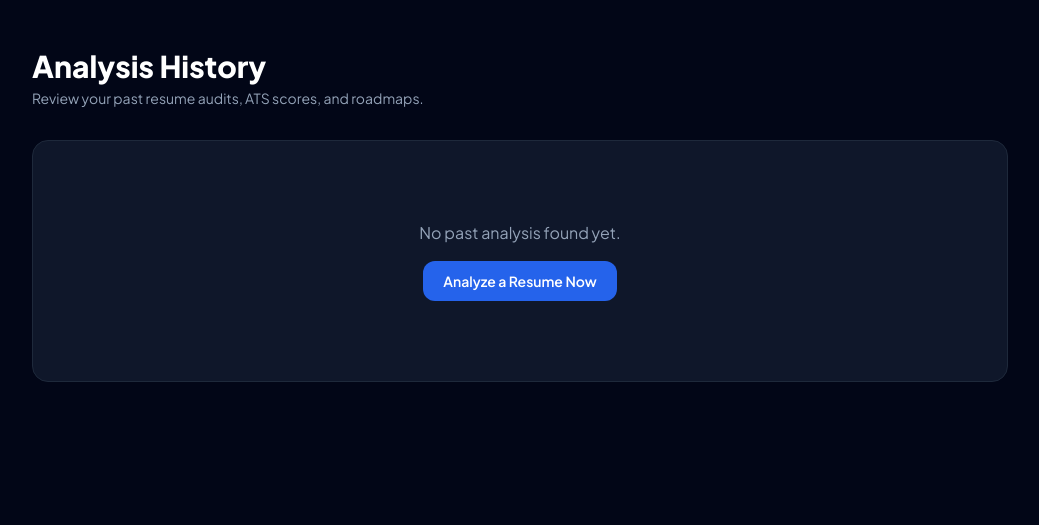
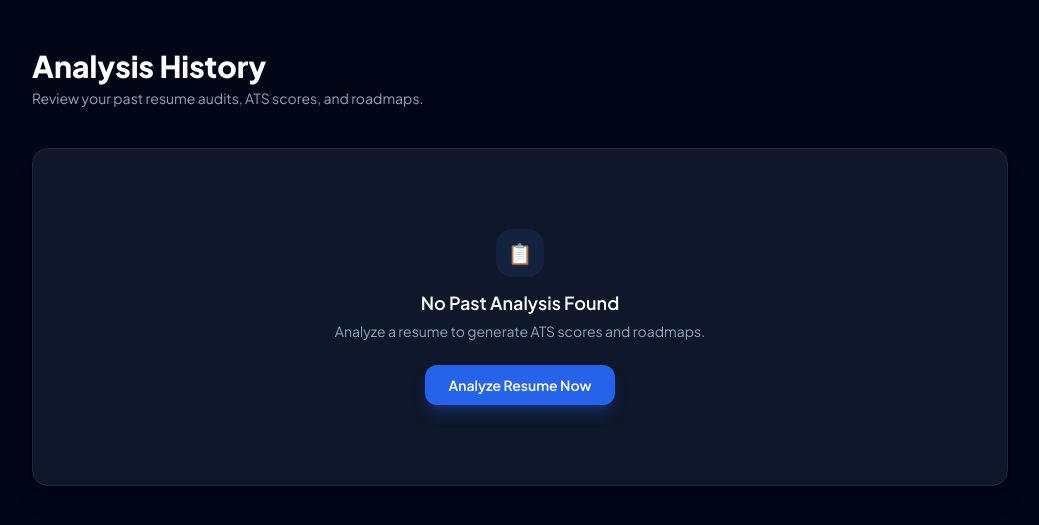
Before and after one commit to DevSatyam7/Ai-Resume-Analyzer, a Flask app: page /history in a window 1280 px wide. Shown: the part 69-594 px from the top of the page, without its empty margins (120-1159 px from the left). Run offline with Flask 3, Linux system fonts and the light colour scheme; the visitor is signed in with stand-in values (Sample User, id 1); some libraries are stand-ins or nearby versions.

Commit message:
Update history.html

```diff
--- a/templates/history.html
+++ b/templates/history.html
@@ -2,55 +2,108 @@
 
 {% block content %}
 <div class="max-w-5xl mx-auto px-6 py-12">
-    <div class="mb-8">
+    <div class="mb-10">
         <h1 class="text-3xl font-extrabold text-white">Analysis History</h1>
         <p class="text-slate-400 text-sm mt-1">Review your past resume audits, ATS scores, and roadmaps.</p>
     </div>
 
-    {% if history %}
+    {% if reports %}
         <div class="space-y-8">
-            {% for item in history %}
+            {% for item in reports %}
+            {% set res = item.result %}
             <div class="bg-slate-900 border border-slate-800 rounded-2xl p-6 sm:p-8 shadow-xl space-y-6">
 
-                <!-- Card Header: Target Role & ATS Score -->
-                <div class="flex flex-wrap items-center justify-between gap-4 border-b border-slate-800 pb-4">
+                <!-- Header: Role & ATS Match Score -->
+                <div class="flex flex-wrap items-center justify-between gap-4 border-b border-slate-800 pb-5">
                     <div>
                         <span class="text-xs font-semibold text-blue-400 uppercase tracking-wider">Target Career Role</span>
-                        <h2 class="text-xl font-bold text-white">
-                            {{ item.role or item.target_role or "Tech Career Role" }}
+                        <h2 class="text-xl font-bold text-white mt-0.5">
+                            {{ res.role or res.target_role or "Software & Tech Role" }}
                         </h2>
                     </div>
-                    {% if item.ats_score %}
-                    <div class="bg-blue-950/80 border border-blue-800 px-4 py-2 rounded-xl text-center">
+                    {% if res.ats_score is defined %}
+                    <div class="bg-blue-950/80 border border-blue-800 px-5 py-2.5 rounded-2xl text-center shadow-md">
                         <span class="text-xs text-blue-300 block font-medium">ATS Score</span>
-                        <span class="text-2xl font-black text-blue-400">{{ item.ats_score }}%</span>
+                        <span class="text-2xl font-black text-blue-400">{{ res.ats_score }}%</span>
                     </div>
                     {% endif %}
                 </div>
 
-                <!-- Skills Found -->
+                <!-- 1. Identified Skills -->
+                {% set skills_list = res.skills or res.skills_found or res.matched_skills or res.extracted_skills or res.strengths %}
                 <div>
-                    <h3 class="text-xs font-bold uppercase tracking-wider text-slate-400 mb-2">Identified Skills</h3>
-                    <div class="bg-slate-950 border border-slate-800 rounded-xl p-4 text-sm text-slate-200 whitespace-pre-line leading-relaxed">
-                        {{ item.skills or "No specific skills parsed" }}
+                    <h3 class="text-xs font-bold uppercase tracking-wider text-slate-400 mb-3">Identified Strengths & Skills</h3>
+                    <div class="flex flex-wrap gap-2">
+                        {% if skills_list and skills_list is iterable and skills_list is not string %}
+                            {% for skill in skills_list %}
+                                <span class="inline-flex items-center gap-1.5 bg-blue-500/10 border border-blue-500/30 text-blue-300 text-xs font-medium px-3.5 py-1.5 rounded-lg">
+                                    <span class="text-blue-400">✓</span> {{ skill }}
+                                </span>
+                            {% endfor %}
+                        {% elif skills_list and skills_list is string %}
+                            {% for skill in skills_list.split(',') %}
+                                <span class="inline-flex items-center gap-1.5 bg-blue-500/10 border border-blue-500/30 text-blue-300 text-xs font-medium px-3.5 py-1.5 rounded-lg">
+                                    <span class="text-blue-400">✓</span> {{ skill.strip() }}
+                                </span>
+                            {% endfor %}
+                        {% else %}
+                            <span class="text-slate-500 text-xs">Skills evaluated during audit.</span>
+                        {% endif %}
                     </div>
                 </div>
 
-                <!-- Missing Skills -->
+                <!-- 2. Missing Skills (Gaps) -->
+                {% set missing_list = res.missing_skills or res.skill_gaps or res.gaps %}
                 <div>
-                    <h3 class="text-xs font-bold uppercase tracking-wider text-amber-400 mb-2">Missing Skills (Gaps)</h3>
-                    <div class="bg-amber-950/20 border border-amber-800/40 rounded-xl p-4 text-sm text-amber-200 whitespace-pre-line leading-relaxed">
-                        {{ item.missing_skills or "No missing skills flagged" }}
+                    <h3 class="text-xs font-bold uppercase tracking-wider text-amber-400 mb-3">Missing Critical Skills (Gaps)</h3>
+                    <div class="flex flex-wrap gap-2">
+                        {% if missing_list and missing_list is iterable and missing_list is not string %}
+                            {% for m_skill in missing_list %}
+                                <span class="inline-flex items-center gap-1.5 bg-amber-500/10 border border-amber-500/30 text-amber-300 text-xs font-medium px-3.5 py-1.5 rounded-lg">
+                                    <span class="text-amber-400">⚠</span> {{ m_skill }}
+                                </span>
+                            {% endfor %}
+                        {% elif missing_list and missing_list is string %}
+                            {% for m_skill in missing_list.split(',') %}
+                                <span class="inline-flex items-center gap-1.5 bg-amber-500/10 border border-amber-500/30 text-amber-300 text-xs font-medium px-3.5 py-1.5 rounded-lg">
+                                    <span class="text-amber-400">⚠</span> {{ m_skill.strip() }}
+                                </span>
+                            {% endfor %}
+                        {% else %}
+                            <span class="text-slate-500 text-xs">No missing skills flagged.</span>
+                        {% endif %}
                     </div>
                 </div>
 
-                <!-- Roadmap Section -->
-                {% if item.roadmap %}
+                <!-- 3. Targeted Roadmap -->
+                {% if res.roadmap %}
                 <div>
-                    <h3 class="text-xs font-bold uppercase tracking-wider text-emerald-400 mb-2">Preparation Roadmap</h3>
-                    <div class="bg-slate-950 border border-slate-800 rounded-xl p-5 text-sm text-slate-300 whitespace-pre-line leading-relaxed">
-                        {{ item.roadmap }}
-                    </div>
+                    <h3 class="text-xs font-bold uppercase tracking-wider text-emerald-400 mb-3">Preparation Roadmap</h3>
+                    {% if res.roadmap is iterable and res.roadmap is not string %}
+                        <div class="space-y-3">
+                            {% for step in res.roadmap %}
+                                <div class="bg-slate-950 border border-slate-800/80 rounded-xl p-4">
+                                    {% if step is mapping %}
+                                        <div class="flex items-center gap-2 mb-1.5">
+                                            <span class="w-2 h-2 rounded-full bg-emerald-400"></span>
+                                            <h4 class="text-sm font-bold text-emerald-400">
+                                                {{ step.phase or step.week or step.title or "Milestone Phase" }}
+                                            </h4>
+                                        </div>
+                                        <p class="text-sm text-slate-300 pl-4 border-l border-slate-800 leading-relaxed">
+                                            {{ step.tasks or step.description or step }}
+                                        </p>
+                                    {% else %}
+                                        <p class="text-sm text-slate-300 leading-relaxed">{{ step }}</p>
+                                    {% endif %}
+                                </div>
+                            {% endfor %}
+                        </div>
+                    {% else %}
+                        <div class="bg-slate-950 border border-slate-800/80 rounded-xl p-5 text-sm text-slate-300 whitespace-pre-line leading-relaxed">
+                            {{ res.roadmap }}
+                        </div>
+                    {% endif %}
                 </div>
                 {% endif %}
 
@@ -58,10 +111,14 @@
             {% endfor %}
         </div>
     {% else %}
-        <div class="text-center py-20 bg-slate-900 border border-slate-800 rounded-2xl">
-            <p class="text-slate-400">No past analysis found yet.</p>
-            <a href="/dashboard" class="inline-block mt-4 text-sm font-semibold bg-blue-600 hover:bg-blue-500 text-white px-5 py-2.5 rounded-xl transition">
-                Analyze a Resume Now
+        <div class="text-center py-20 bg-slate-900 border border-slate-800 rounded-2xl shadow-xl">
+            <div class="w-12 h-12 rounded-2xl bg-blue-500/10 text-blue-400 flex items-center justify-center text-xl mx-auto mb-3">
+                📋
+            </div>
+            <h3 class="text-white font-semibold text-lg">No Past Analysis Found</h3>
+            <p class="text-slate-400 text-sm mt-1 mb-6">Analyze a resume to generate ATS scores and roadmaps.</p>
+            <a href="/dashboard" class="inline-block text-sm font-semibold bg-blue-600 hover:bg-blue-500 text-white px-6 py-2.5 rounded-xl transition shadow-lg shadow-blue-600/30">
+                Analyze Resume Now
             </a>
         </div>
     {% endif %}
```
